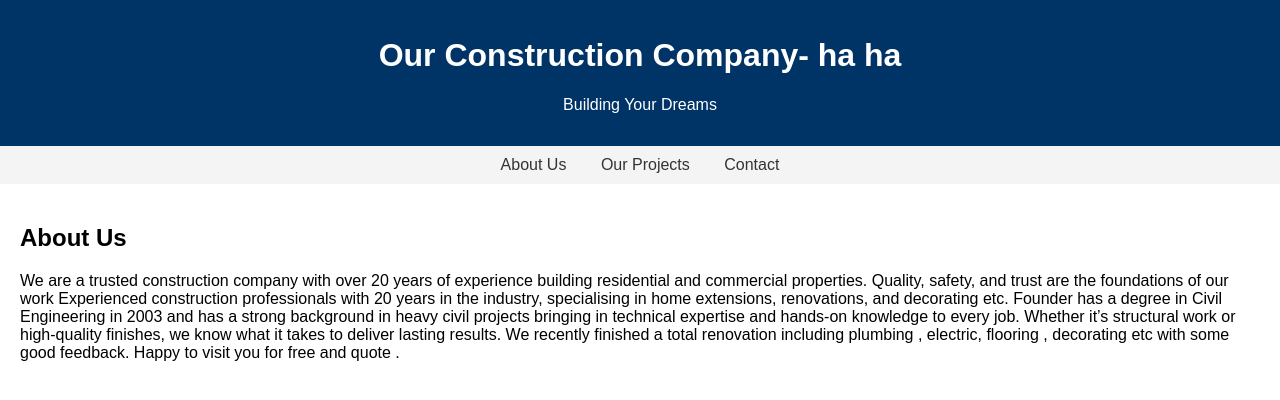
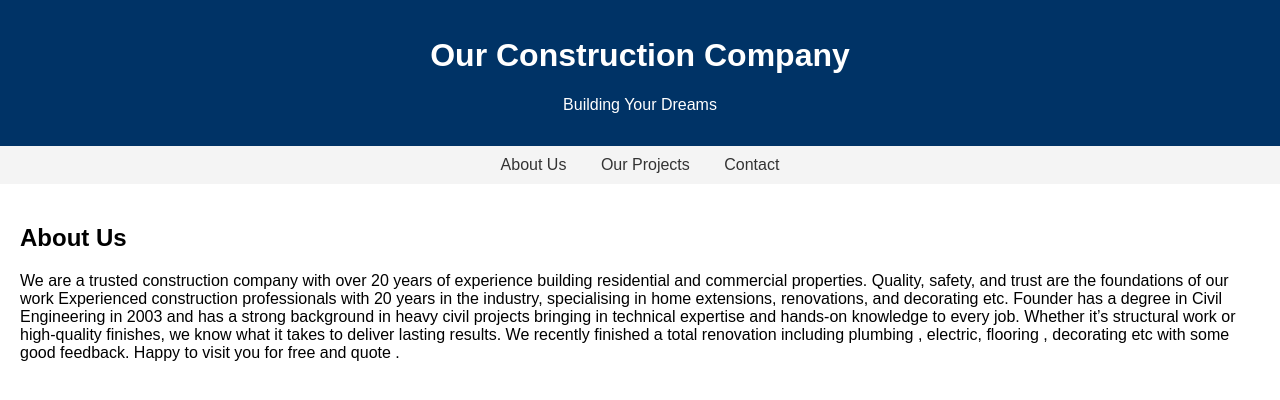
Before and after one commit to remellavs/remellavs, a plain HTML site: page index.html in a window 1280 px wide. Drawn offline with Linux system fonts and the light colour scheme.

Commit message:
Update index.html

```diff
--- a/index.html
+++ b/index.html
@@ -48,7 +48,7 @@
 <body>
 
 <header>
-  <h1>Our Construction Company- ha ha</h1>
+  <h1>Our Construction Company</h1>
   <p>Building Your Dreams</p>
 </header>
 
```
